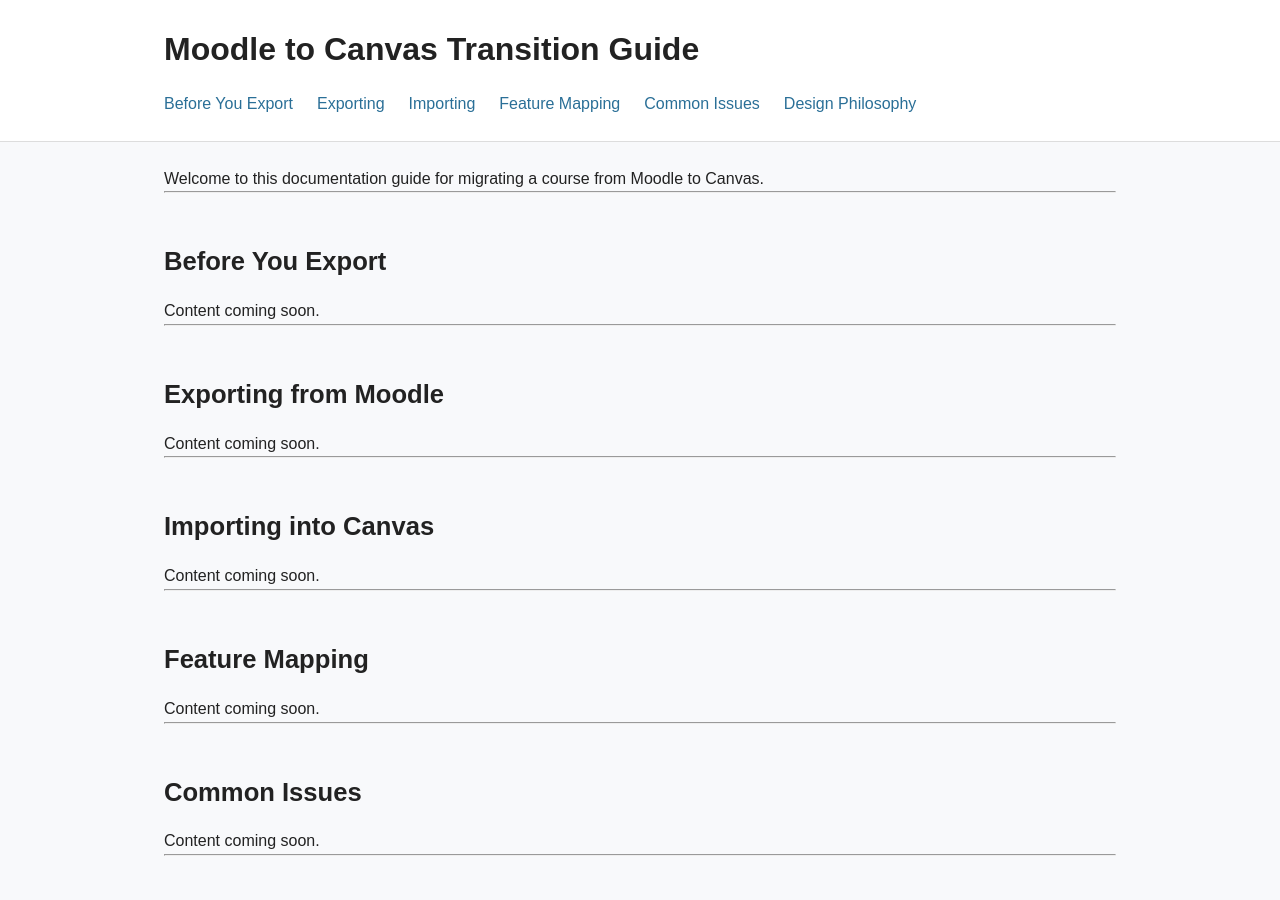
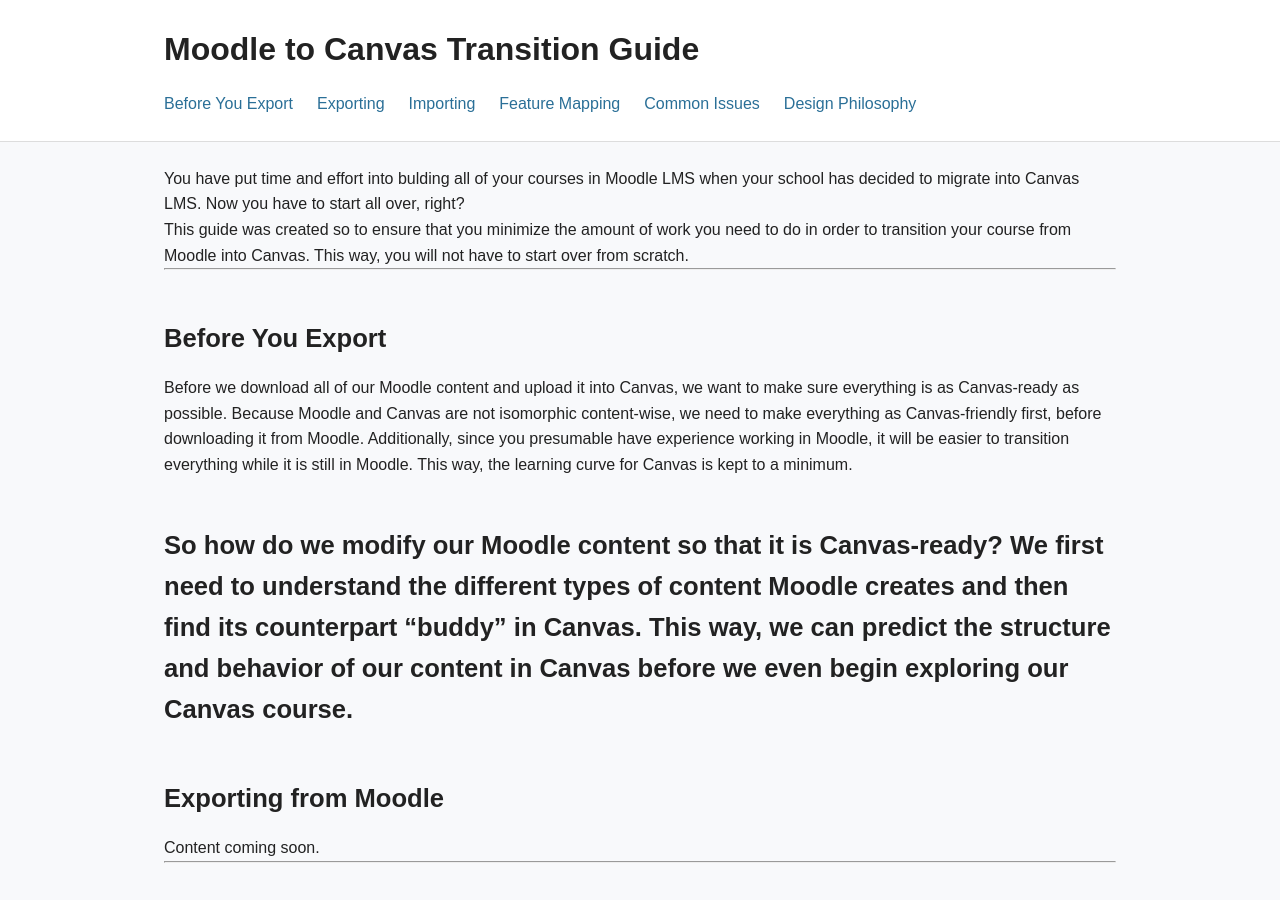
Before and after one commit to R-M-D-R/moodle-to-canvas, a Jekyll site: the page built from index.md, in a window 1280 px wide and 900 px high. Built offline with Jekyll 4.4.1, drawn with Linux system fonts in a browser that asks for light colours.

Commit message:
Add files via upload

```diff
--- a/index.md
+++ b/index.md
@@ -3,14 +3,17 @@ layout: default
 title: Moodle to Canvas Transition Guide
 ---
 
-Welcome to this documentation guide for migrating a course from Moodle to Canvas.
+You have put time and effort into bulding all of your courses in Moodle LMS when your school has decided to migrate into Canvas LMS. Now you have to start all over, right?
+
+This guide was created so to ensure that you minimize the amount of work you need to do in order to transition your course from Moodle into Canvas. This way, you will not have to start over from scratch.
 
 ---
 
 ## Before You Export {#before-export}
 
-Content coming soon.
+Before we download all of our Moodle content and upload it into Canvas, we want to make sure everything is as Canvas-ready as possible. Because Moodle and Canvas are not isomorphic content-wise, we need to make everything as Canvas-friendly first, before downloading it from Moodle. Additionally, since you presumable have experience working in Moodle, it will be easier to transition everything while it is still in Moodle. This way, the learning curve for Canvas is kept to a minimum.
 
+So how do we modify our Moodle content so that it is Canvas-ready? We first need to understand the different types of content Moodle creates and then find its counterpart "buddy" in Canvas. This way, we can predict the structure and behavior of our content in Canvas before we even begin exploring our Canvas course.
 ---
 
 ## Exporting from Moodle {#export}
```
